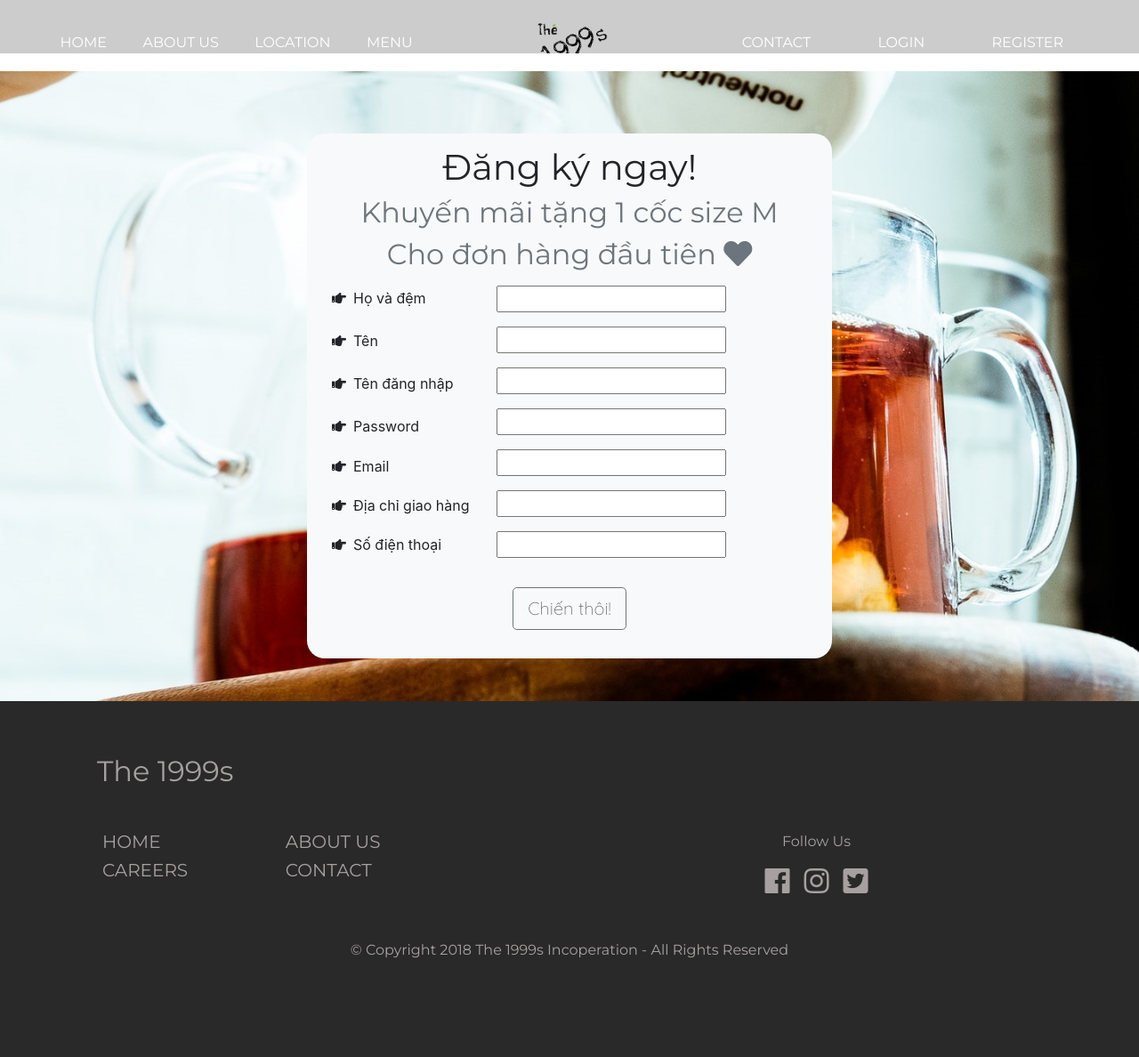
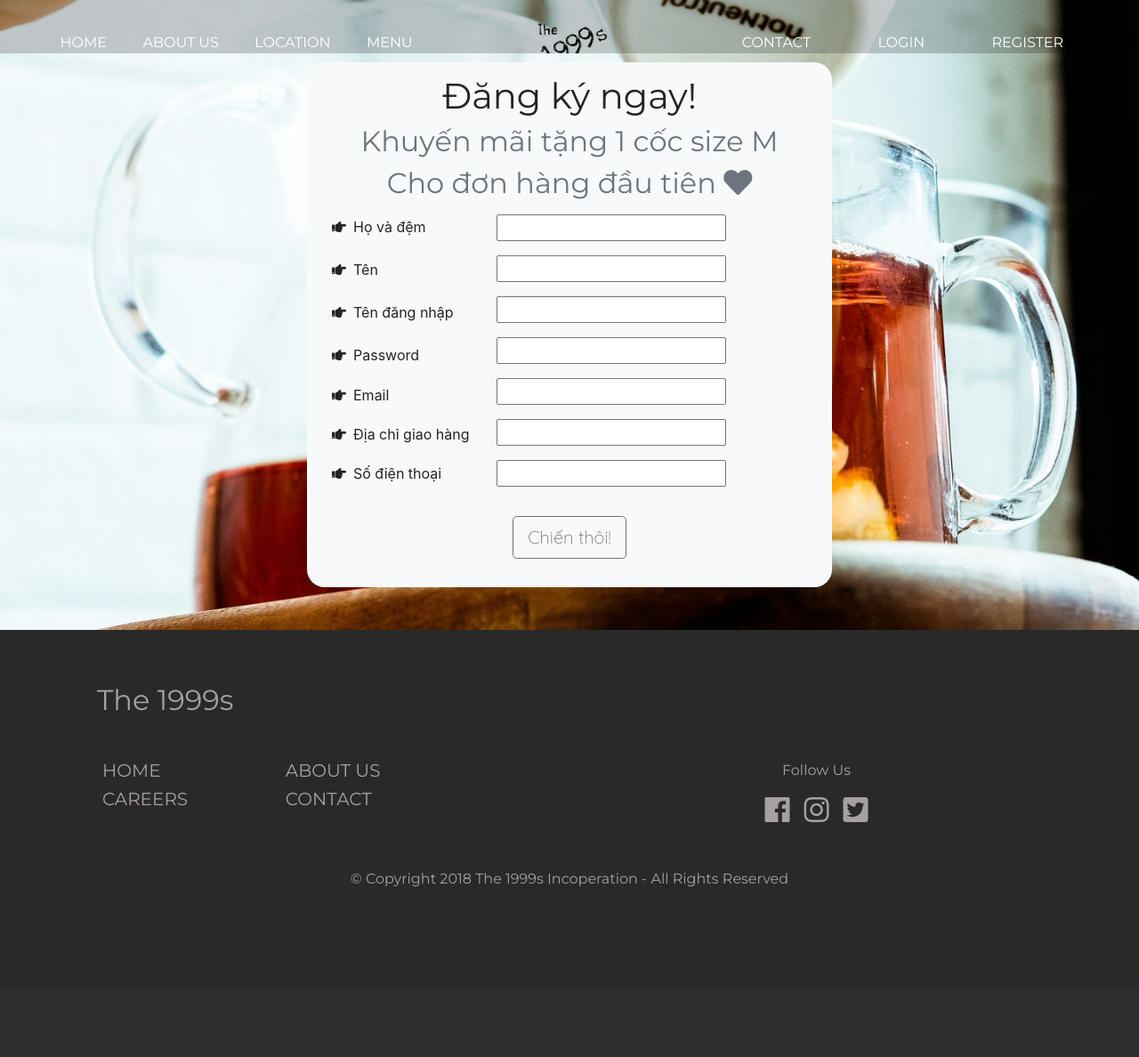
Before and after one commit to FriendlyVietnamese/final-project, a Flask app: page /signup in a window 1280 px wide. Shown: the whole page at 89% size. After the commit the page ends 997 px from the top, so only its background shows below. Run offline with Flask 2, Linux system fonts and the light colour scheme; parts of the project's set-up code (start-up, migrations or seed data) failed here and were passed over; some libraries are stand-ins or nearby versions.

Commit message:
Update signup.htm

```diff
--- a/templates/signup.htm
+++ b/templates/signup.htm
@@ -9,7 +9,7 @@
 </head>
 <body>
     {% include 'homepage/navigation.htm' %}
-    <div id="signup-bg" style="margin-top:80px">
+    <div id="signup-bg">
     <div class="d-flex justify-content-center">
     <div class="btn1 bg-light pointer1" style="width:590px; margin-top:70px">
         <h1  class="font-montserrat">Đăng ký ngay!</h1>
```
